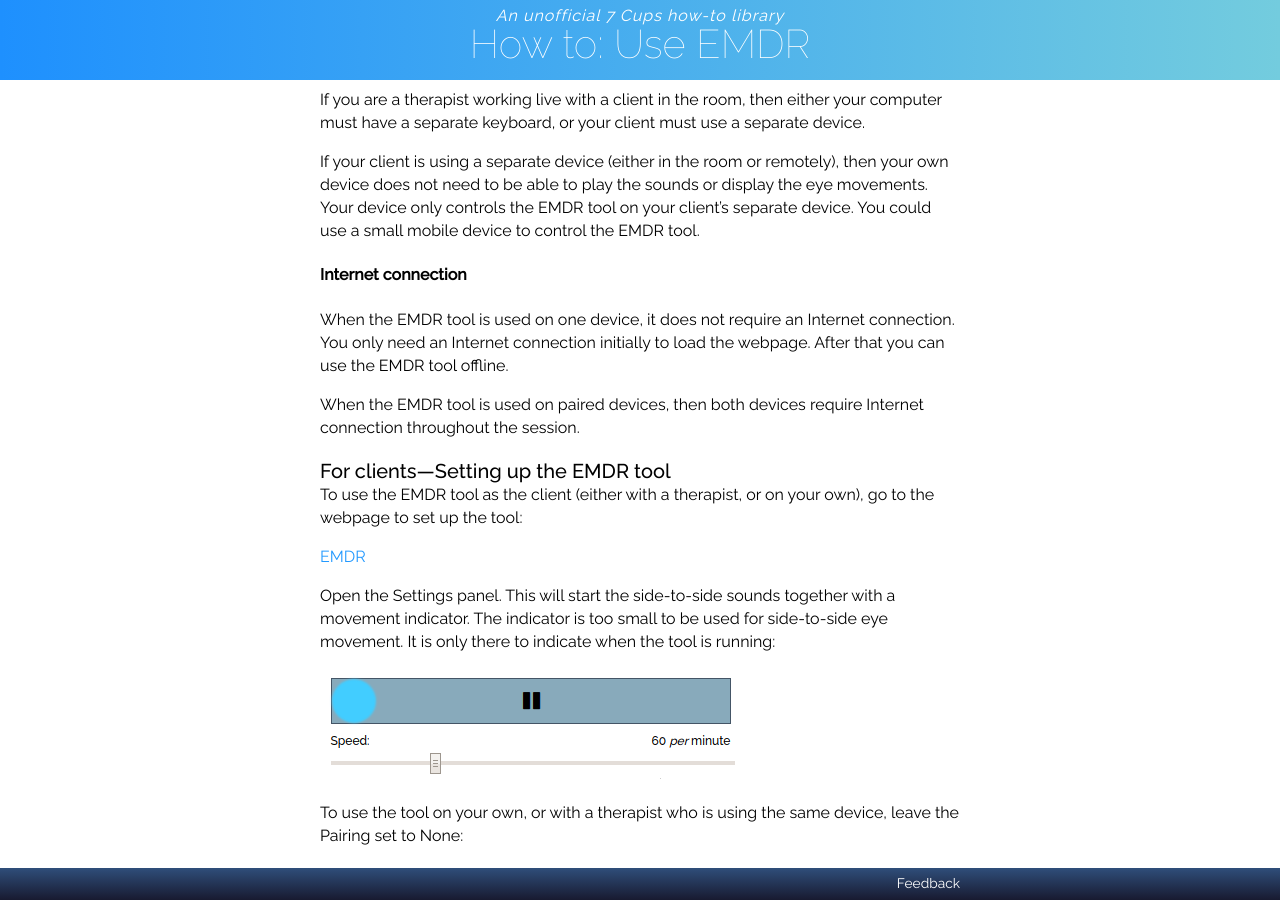
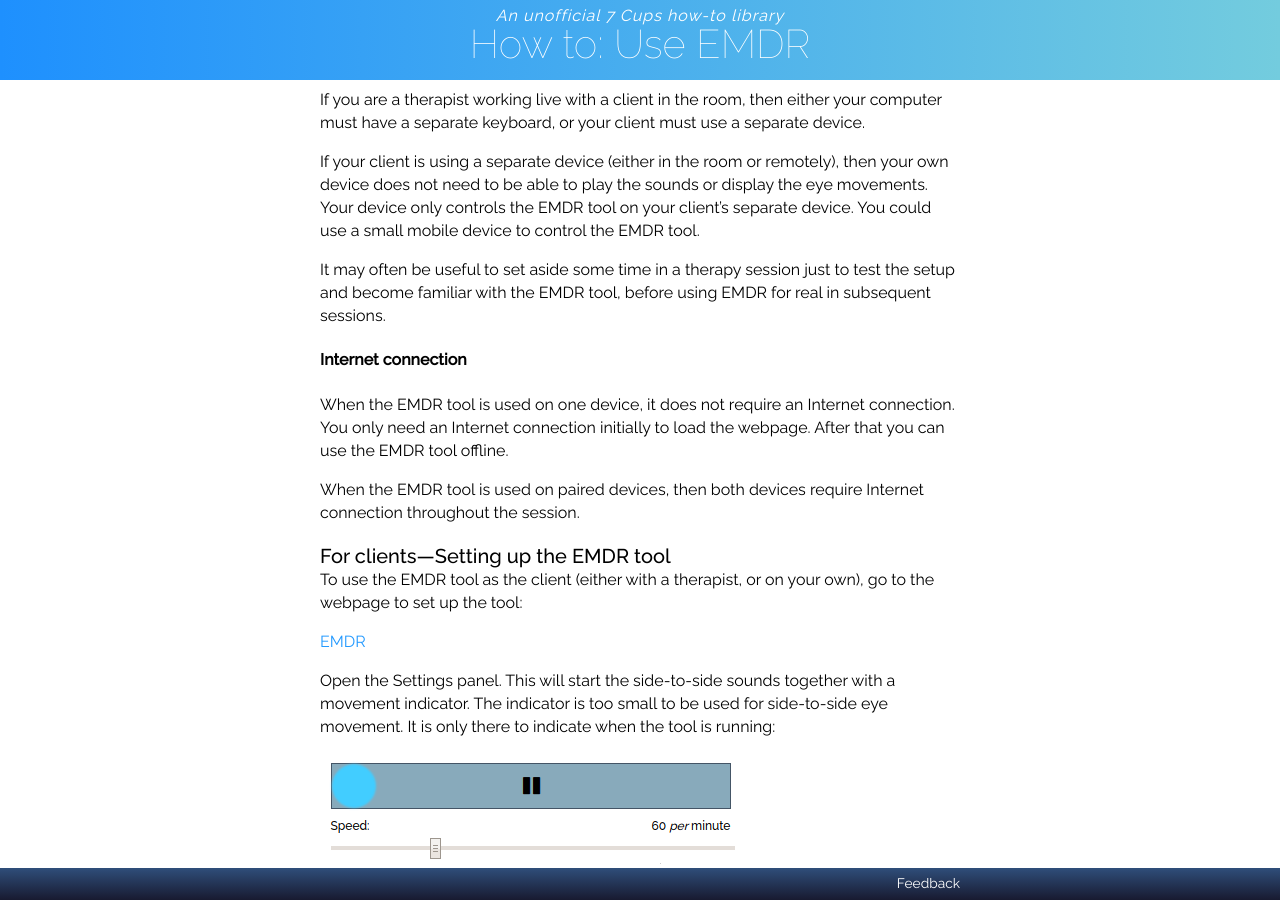
Before and after one commit to RarelyCharlie/rarelycharlie.github.io, a Jekyll site: the page built from _draft/emdrinfo.md, in a window 1280 px wide and 900 px high, scrolled down 2255 px. Built offline with Jekyll 4.4.1, drawn with Linux system fonts in a browser that asks for light colours.

Commit message:
setup hint

```diff
--- a/_draft/emdrinfo.md
+++ b/_draft/emdrinfo.md
@@ -64,6 +64,8 @@ On a device that does not support the sounds, the sound settings are not availab
 If you are a therapist working live with a client in the room, then either your computer must have a separate keyboard, or your client must use a separate device.
 
 If your client is using a separate device (either in the room or remotely), then your own device does not need to be able to play the sounds or display the eye movements. Your device only controls the EMDR tool on your client's separate device. You could use a small mobile device to control the EMDR tool.
+
+It may often be useful to set aside some time in a therapy session just to test the setup and become familiar with the EMDR tool, before using EMDR for real in subsequent sessions.
 
 #### Internet connection
 
```
